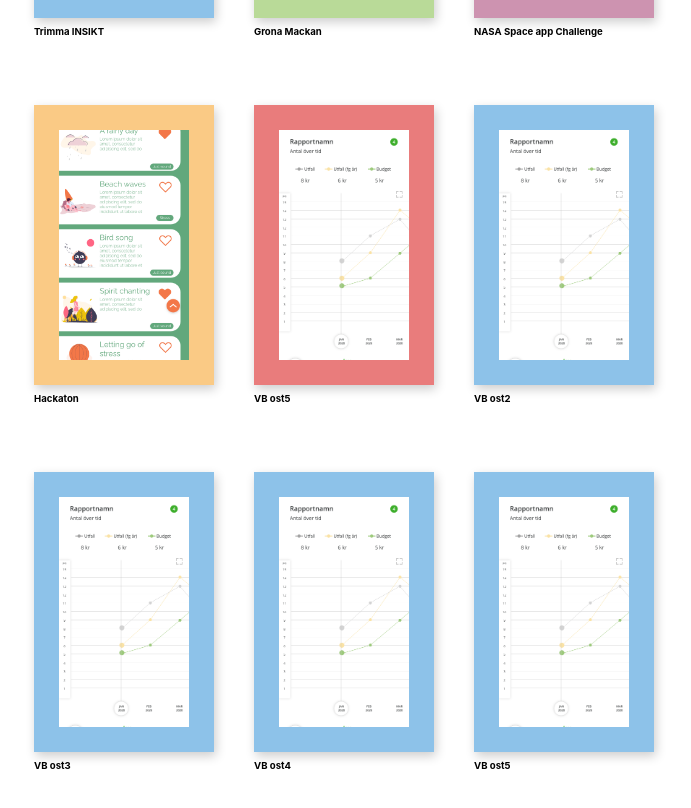
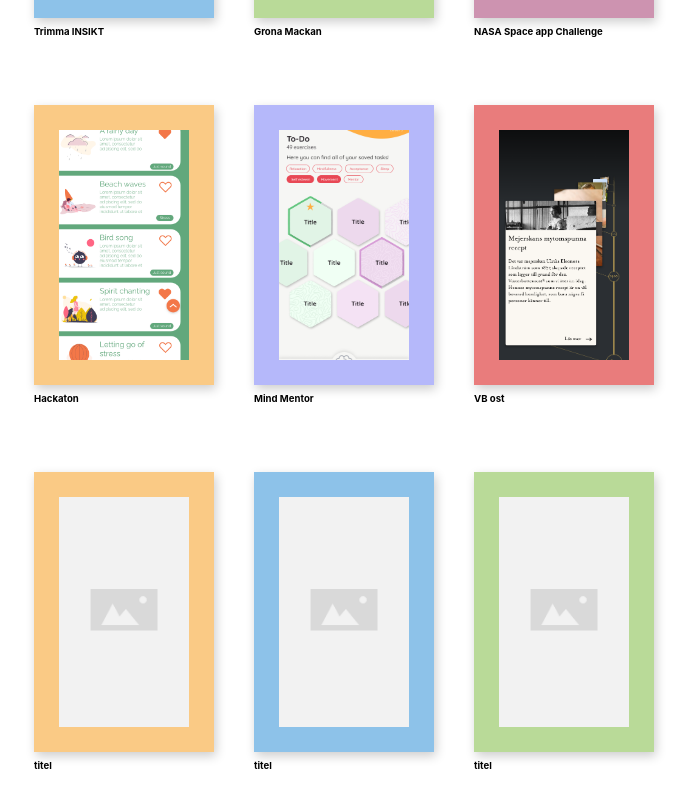
Before and after one commit to anniebjurman/portfolio, a React (Create React App) app: page / in a window 1280 px wide. Shown: the part 560-1368 px from the top of the page, without its empty margins (222-913 px from the left). Built offline with nearby package versions, Linux system fonts and the light colour scheme; a web font is replaced by a local one.

Commit message:
add new filter and project

```diff
--- a/src/App.tsx
+++ b/src/App.tsx
@@ -17,11 +17,14 @@ function App() {
     {id: 1, title: "Grona Mackan", img: 'mackan.png', filter: ['design'], color: "#B9DA98"},
     {id: 2, title: "NASA Space app Challenge", img: 'nasa.png', filter: ['design', 'angular'], color: "#CD93B0"},
     {id: 3, title: "Hackaton", img: 'hackaton1.png', filter: ['design'], color: "#FACA85"},
-    {id: 4, title: "VB ost5", img: 'insikt.png', filter: ['design', 'react', 'angular'], color: "#E97C7C"},
-    {id: 5, title: "VB ost2", img: 'insikt.png', filter: ['design', 'angular'], color: "#8DC2E9"},
-    {id: 6, title: "VB ost3", img: 'insikt.png', filter: ['design', 'react'], color: "#8DC2E9"},
-    {id: 7, title: "VB ost4", img: 'insikt.png', filter: ['design'], color: "#8DC2E9"},
-    {id: 8, title: "VB ost5", img: 'insikt.png', filter: ['angular'], color: "#8DC2E9"}
+    {id: 4, title: "Mind Mentor", img: 'mindMentor.png', filter: ['design', 'reactNative'], color: "#B5B8FA"},
+    {id: 5, title: "VB ost", img: 'vb.png', filter: ['design'], color: "#E97C7C"},
+
+    {id: 6, title: "titel", img: 'placeholder.png', filter: ['react'], color: "#FACA85"},
+    {id: 7, title: "titel", img: 'placeholder.png', filter: ['angular', 'react'], color: "#8DC2E9"},
+    {id: 8, title: "titel", img: 'placeholder.png', filter: ['angular', 'design'], color: "#B9DA98"},
+    // {id: 9, title: "titel", img: 'placeholder.png', filter: ['reactNative', 'react'], color: "#B9DA98"},
+    // {id: 10, title: "titel", img: 'placeholder.png', filter: ['react', 'design'], color: "#CD93B0"},
   ]
 
   const [projects, setProjects] = useState<IProject[]>([]);
--- a/src/Filter.tsx
+++ b/src/Filter.tsx
@@ -24,6 +24,8 @@ function Filter(props: any) {
                     onClick={() => props.setActiveFilter('react')}>react</button>
             <button className={props.activeFilter === 'angular' ? "active" : ''}
                     onClick={() => props.setActiveFilter('angular')}>angular</button>
+            <button className={props.activeFilter === 'reactNative' ? "active" : ''}
+                    onClick={() => props.setActiveFilter('reactNative')}>react native</button>
         </div>
     )
 }
```
Also changed, not shown: public/images/mindMentor.png (added), public/images/placeholder.png (added).
